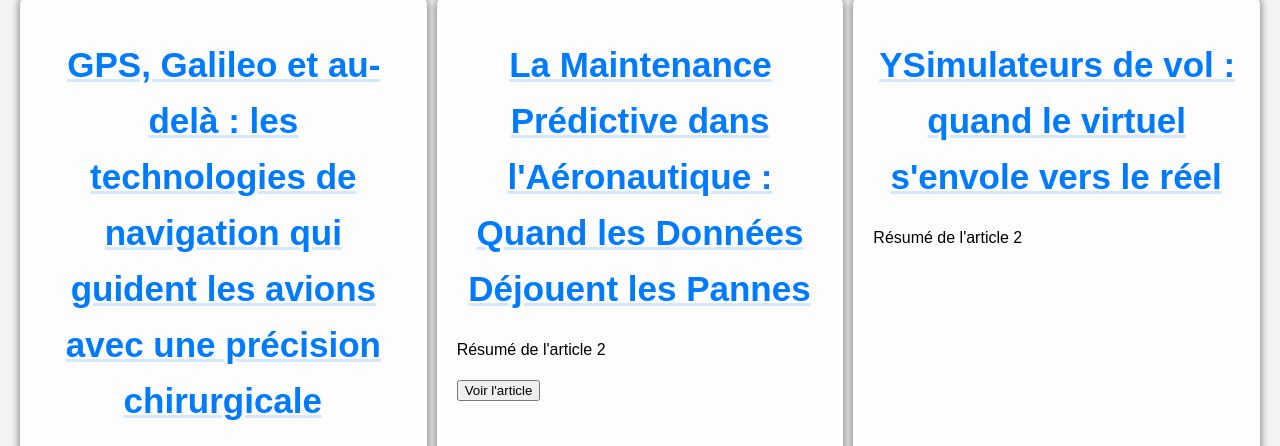
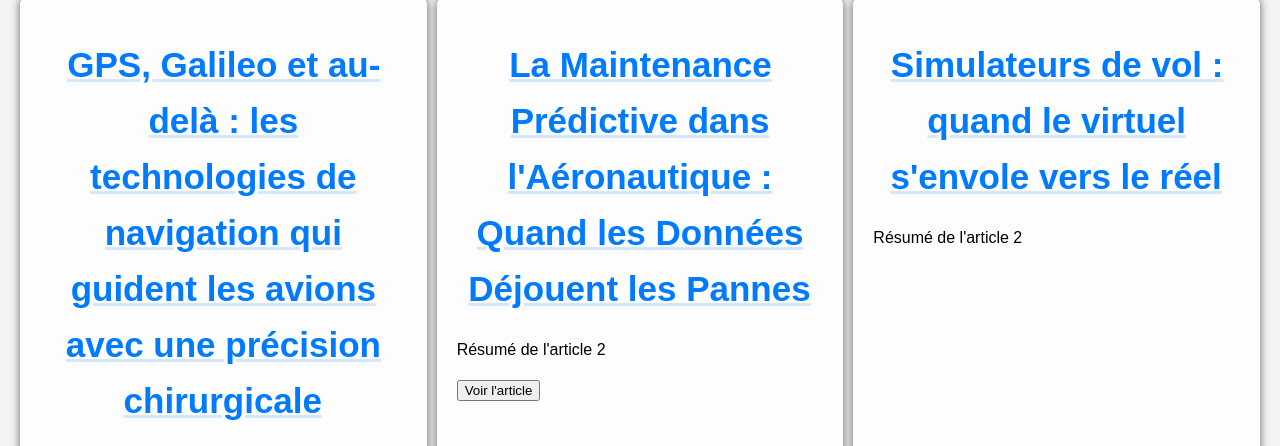
Before and after one commit to alexandor04/Worldwide, a plain HTML site: page index.html in a window 1280 px wide. Shown: the part 338-784 px from the top of the page. Drawn offline with Linux system fonts and the light colour scheme.

Commit message:
Update index.html

```diff
--- a/index.html
+++ b/index.html
@@ -21,7 +21,7 @@
                     <button onclick="paraph2()" id="btn2">Voir l'article</button>
                 </section>
                 <section class="sectionv">
-                    <h2 class = "ref"><a href="simulavion.html" target="_blank">YSimulateurs de vol : quand le virtuel s'envole vers le réel</a></h2>
+                    <h2 class = "ref"><a href="Simulavion.html" target="_blank">Simulateurs de vol : quand le virtuel s'envole vers le réel</a></h2>
                     <p> Résumé de l'article 2</p>
                 </section>
             </section>
```
